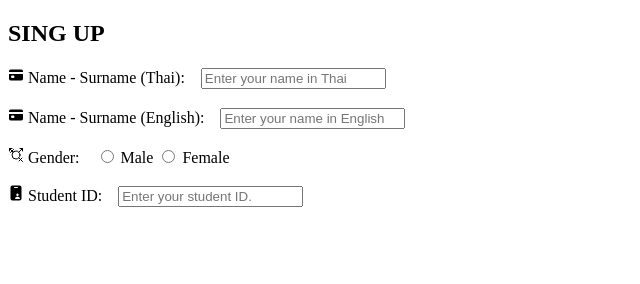
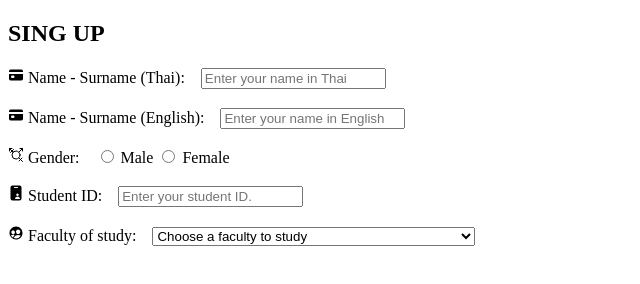
Before and after one commit to iTarerx/6709650102_LibraryMembershipApplicationForm, a plain HTML site: page index.html in a window 1280 px wide. Shown: the whole page, without its empty margins (0-640 px from the left). Drawn offline with nearby package versions, Linux system fonts and the light colour scheme.

Commit message:
Add Faculty of study index.html

```diff
--- a/index.html
+++ b/index.html
@@ -46,6 +46,41 @@
                     <input type="text" id="student-id" name="student-id" required pattern="\d{8,10}" placeholder="Enter your student ID.">
                     <br><br>
                 </div>
+
+                <div class="input-box">
+                    <span class="icon"><ion-icon name="people-circle"></ion-icon></span>
+                    <!-- Faculty of study -->
+                    <label for="faculty">Faculty of study: <span style="color: rgb(255, 255, 255);">*</span></label>
+                    <select id="faculty" name="faculty" required>
+                        <option value="" disabled selected>Choose a faculty to study</option>
+                        <option value="Economics">Faculty of Economics</option>
+                        <option value="Social">Faculty of Social Administration</option>
+                        <option value="Sociology">Faculty of Sociology and Anthropology</option>
+                        <option value="Journalism">Faculty of Journalism and Mass Communication</option>
+                        <option value="Planning">Faculty of Architecture and Planning</option>
+                        <option value="Applied">Faculty of Fine and Applied Arts</option>
+                        <option value="Allied">Faculty of Allied Health Sciences</option>
+                        <option value="Public">Faculty of Public Health</option>
+                        <option value="science">Faculty of Science</option>
+                        <option value="engineering">Faculty of Engineering</option>
+                        <option value="arts">Faculty of Arts</option>
+                        <option value="Innovation">College of Innovation</option>
+                        <option value="Interdisciplinary">College of Interdisciplinary Studies</option>
+                        <option value="Global">College of Global Studies</option>
+                        <option value="Banomyongarts">Pridi Banomyong International College</option>
+                        <option value="law">Faculty of Law</option>
+                        <option value="Commerce">Faculty of Commerce and Accountancy</option>
+                        <option value="Political">Faculty of Political Science</option>
+                        <option value="Dentistry">Faculty of Dentistry</option>
+                        <option value="Medicine">Faculty of Medicine</option>
+                        <option value="Nursing">Faculty of Nursing</option>
+                        <option value="Pharmacy">Faculty of Pharmacy</option>
+                        <option value="Learning ">Faculty of Learning Sciences and Education</option>
+                        <option value="Information">Faculty of Information Management and Innovation</option>
+                        <option value="Chulabhorn ">Chulabhorn International College of Medicine</option>
+                    </select>
+                    <br><br>
+                </div>
             </form>
         </div>
     </section>
```
